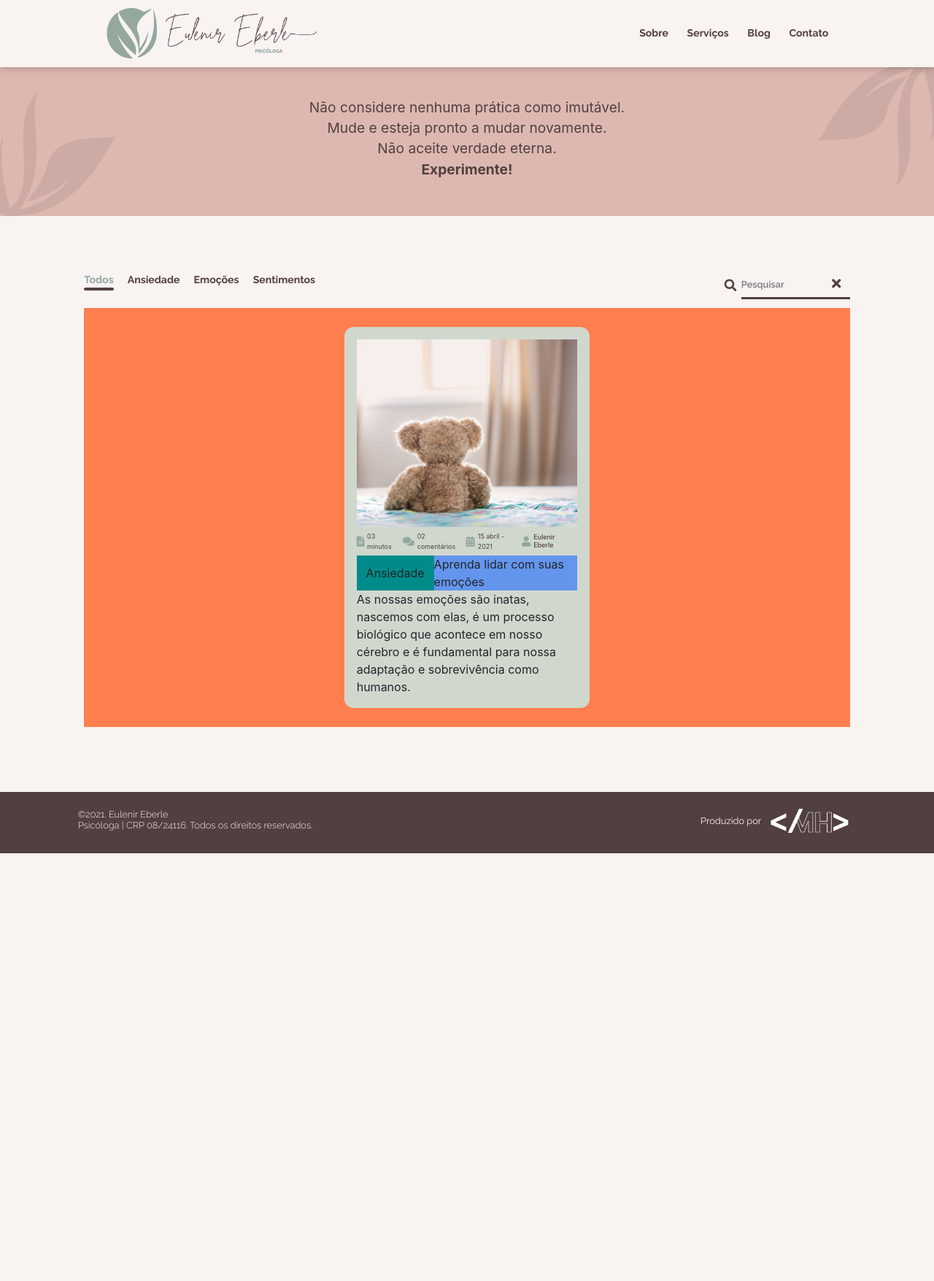
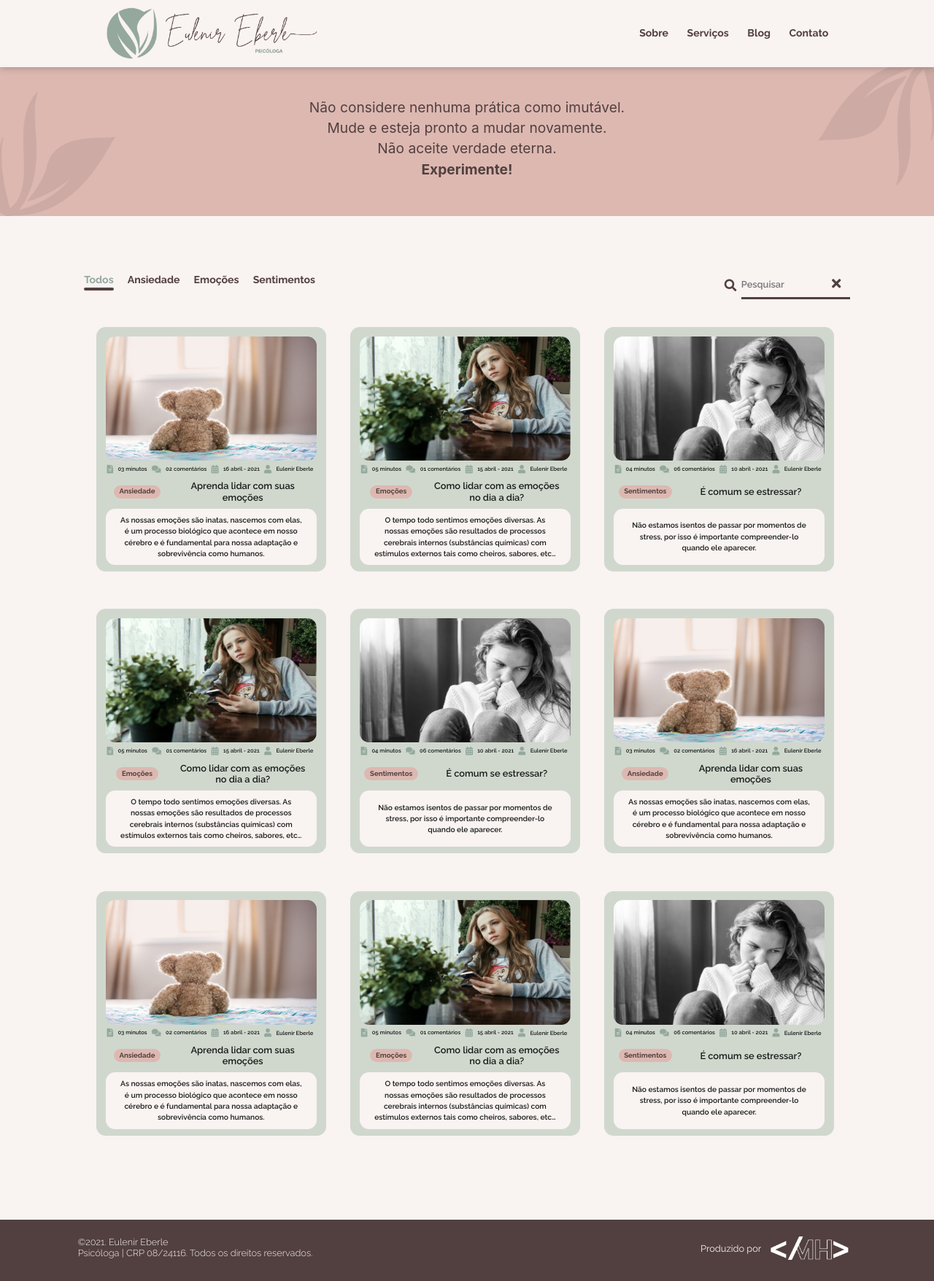
Before and after one commit to MH-Borges/Eulenir_Eberle_Psicologa, a PHP site: page /Blog_PAGE.html in a window 1280 px wide. Shown: the part 37-1792 px from the top of the page at 73% size. Before the commit the page ends 1206 px from the top, so only its background shows below. Run offline with PHP 8.4, Linux system fonts and the light colour scheme; some libraries are stand-ins or nearby versions.

Commit message:
Blog Page done

```diff
--- a/Blog_PAGE.html
+++ b/Blog_PAGE.html
@@ -78,9 +78,9 @@
         <div class="Itens_blog">
             <ul>
                 <li class="active" data-filter="*">Todos</li>
-                <li data-filter=".preto">Ansiedade</li>
-                <li data-filter=".recicla">Emoções</li>
-                <li data-filter=".sabao">Sentimentos</li>
+                <li data-filter=".ansiedade">Ansiedade</li>
+                <li data-filter=".emocoes">Emoções</li>
+                <li data-filter=".sentimento">Sentimentos</li>
             </ul>
             <form action="#">
                 <input type="text" placeholder="Pesquisar">
@@ -91,19 +91,141 @@
 
 
         <div class="Cards_Blog_Page">
-            <div class="card_blog mix alcool">
-                <img src="Imgs/img01.jpg" alt="">
+            <a class="mix ansiedade" href="">
+                <div class="card_blog">
+                    <div id="img"><img src="Imgs/img01_BG.jpg" alt=""></div>
                     <div class="icons_blog_page">
                         <i class="fas fa-file-alt"></i><p>03 minutos</p>
                         <i class="fas fa-comments"></i><p>02 comentários</p>
+                        <i class="fas fa-calendar-alt"></i><p>16 abril - 2021</p>
+                        <i class="fas fa-user"></i><h3>Eulenir Eberle</h3>
+                    </div>
+                    <div class="tag"><p>Ansiedade</p></div>
+                    <div class="title_blog"><h4>Aprenda lidar com suas emoções</h4></div>
+                    <p class="prev">As nossas emoções são inatas, nascemos com elas, é um processo biológico que acontece em nosso cérebro e é fundamental para nossa adaptação e sobrevivência como humanos.
+                    </p>
+                </div>
+            </a>
+            <a class="mix emocoes" href="">
+                <div class="card_blog">
+                    <div id="img"><img src="Imgs/img03_BG.jpg" alt=""></div>
+                    <div class="icons_blog_page">
+                        <i class="fas fa-file-alt"></i><p>05 minutos</p>
+                        <i class="fas fa-comments"></i><p>01 comentários</p>
                         <i class="fas fa-calendar-alt"></i><p>15 abril - 2021</p>
                         <i class="fas fa-user"></i><h3>Eulenir Eberle</h3>
                     </div>
-                <div class="tag">Ansiedade</div>
-                <div class="title_blog">Aprenda lidar com suas emoções</div>
-                <p>As nossas emoções são inatas, nascemos com elas, é um processo biológico que acontece em nosso cérebro e é fundamental para nossa adaptação e sobrevivência como humanos.
+                    <div class="tag"><p>Emoções</p></div>
+                    <div class="title_blog"><h4>Como lidar com as emoções no dia a dia?</h4></div>
+                    <p class="prev">O tempo todo sentimos emoções diversas. As nossas emoções são resultados de processos cerebrais internos (substâncias químicas) com estímulos externos tais como cheiros, sabores, etc…
                     </p>
                 </div>
+            </a>
+            <a class="mix sentimento" href="">
+                <div class="card_blog">
+                    <div id="img"><img src="Imgs/img02_BG.jpg" alt=""></div>
+                    <div class="icons_blog_page">
+                        <i class="fas fa-file-alt"></i><p>04 minutos</p>
+                        <i class="fas fa-comments"></i><p>06 comentários</p>
+                        <i class="fas fa-calendar-alt"></i><p>10 abril - 2021</p>
+                        <i class="fas fa-user"></i><h3>Eulenir Eberle</h3>
+                    </div>
+                    <div class="tag"><p>Sentimentos</p></div>
+                    <div class="title_blog"><h4>É comum se estressar?</h4></div>
+                    <p class="prev">Não estamos isentos de passar por momentos de stress, por isso é importante compreender-lo quando ele aparecer.
+                    </p>
+                </div>
+            </a>
+            <a class="mix emocoes" href="">
+                <div class="card_blog">
+                    <div id="img"><img src="Imgs/img03_BG.jpg" alt=""></div>
+                    <div class="icons_blog_page">
+                        <i class="fas fa-file-alt"></i><p>05 minutos</p>
+                        <i class="fas fa-comments"></i><p>01 comentários</p>
+                        <i class="fas fa-calendar-alt"></i><p>15 abril - 2021</p>
+                        <i class="fas fa-user"></i><h3>Eulenir Eberle</h3>
+                    </div>
+                    <div class="tag"><p>Emoções</p></div>
+                    <div class="title_blog"><h4>Como lidar com as emoções no dia a dia?</h4></div>
+                    <p class="prev">O tempo todo sentimos emoções diversas. As nossas emoções são resultados de processos cerebrais internos (substâncias químicas) com estímulos externos tais como cheiros, sabores, etc…
+                    </p>
+                </div>
+            </a>
+            <a class="mix sentimento" href="">
+                <div class="card_blog">
+                    <div id="img"><img src="Imgs/img02_BG.jpg" alt=""></div>
+                    <div class="icons_blog_page">
+                        <i class="fas fa-file-alt"></i><p>04 minutos</p>
+                        <i class="fas fa-comments"></i><p>06 comentários</p>
+                        <i class="fas fa-calendar-alt"></i><p>10 abril - 2021</p>
+                        <i class="fas fa-user"></i><h3>Eulenir Eberle</h3>
+                    </div>
+                    <div class="tag"><p>Sentimentos</p></div>
+                    <div class="title_blog"><h4>É comum se estressar?</h4></div>
+                    <p class="prev">Não estamos isentos de passar por momentos de stress, por isso é importante compreender-lo quando ele aparecer.
+                    </p>
+                </div>
+            </a>
+            <a class="mix ansiedade" href="">
+                <div class="card_blog">
+                    <div id="img"><img src="Imgs/img01_BG.jpg" alt=""></div>
+                    <div class="icons_blog_page">
+                        <i class="fas fa-file-alt"></i><p>03 minutos</p>
+                        <i class="fas fa-comments"></i><p>02 comentários</p>
+                        <i class="fas fa-calendar-alt"></i><p>16 abril - 2021</p>
+                        <i class="fas fa-user"></i><h3>Eulenir Eberle</h3>
+                    </div>
+                    <div class="tag"><p>Ansiedade</p></div>
+                    <div class="title_blog"><h4>Aprenda lidar com suas emoções</h4></div>
+                    <p class="prev">As nossas emoções são inatas, nascemos com elas, é um processo biológico que acontece em nosso cérebro e é fundamental para nossa adaptação e sobrevivência como humanos.
+                    </p>
+                </div>
+            </a>
+            <a class="mix ansiedade" href="">
+                <div class="card_blog">
+                    <div id="img"><img src="Imgs/img01_BG.jpg" alt=""></div>
+                    <div class="icons_blog_page">
+                        <i class="fas fa-file-alt"></i><p>03 minutos</p>
+                        <i class="fas fa-comments"></i><p>02 comentários</p>
+                        <i class="fas fa-calendar-alt"></i><p>16 abril - 2021</p>
+                        <i class="fas fa-user"></i><h3>Eulenir Eberle</h3>
+                    </div>
+                    <div class="tag"><p>Ansiedade</p></div>
+                    <div class="title_blog"><h4>Aprenda lidar com suas emoções</h4></div>
+                    <p class="prev">As nossas emoções são inatas, nascemos com elas, é um processo biológico que acontece em nosso cérebro e é fundamental para nossa adaptação e sobrevivência como humanos.
+                    </p>
+                </div>
+            </a>
+            <a class="mix emocoes" href="">
+                <div class="card_blog">
+                    <div id="img"><img src="Imgs/img03_BG.jpg" alt=""></div>
+                    <div class="icons_blog_page">
+                        <i class="fas fa-file-alt"></i><p>05 minutos</p>
+                        <i class="fas fa-comments"></i><p>01 comentários</p>
+                        <i class="fas fa-calendar-alt"></i><p>15 abril - 2021</p>
+                        <i class="fas fa-user"></i><h3>Eulenir Eberle</h3>
+                    </div>
+                    <div class="tag"><p>Emoções</p></div>
+                    <div class="title_blog"><h4>Como lidar com as emoções no dia a dia?</h4></div>
+                    <p class="prev">O tempo todo sentimos emoções diversas. As nossas emoções são resultados de processos cerebrais internos (substâncias químicas) com estímulos externos tais como cheiros, sabores, etc…
+                    </p>
+                </div>
+            </a>
+            <a class="mix sentimento" href="">
+                <div class="card_blog">
+                    <div id="img"><img src="Imgs/img02_BG.jpg" alt=""></div>
+                    <div class="icons_blog_page">
+                        <i class="fas fa-file-alt"></i><p>04 minutos</p>
+                        <i class="fas fa-comments"></i><p>06 comentários</p>
+                        <i class="fas fa-calendar-alt"></i><p>10 abril - 2021</p>
+                        <i class="fas fa-user"></i><h3>Eulenir Eberle</h3>
+                    </div>
+                    <div class="tag"><p>Sentimentos</p></div>
+                    <div class="title_blog"><h4>É comum se estressar?</h4></div>
+                    <p class="prev">Não estamos isentos de passar por momentos de stress, por isso é importante compreender-lo quando ele aparecer.
+                    </p>
+                </div>
+            </a>
         </div>
     </div>
 </section>
--- a/css/compiler/_Blog_PAGE.scss
+++ b/css/compiler/_Blog_PAGE.scss
@@ -127,32 +127,49 @@
             display: flex;
             position: relative;
             flex-wrap: wrap;
-            background-color: coral;
-            padding: 1vw 0;
-            justify-content: space-around;
             margin: 1vw 0;
+            justify-content: flex-start;
+            a{
+                width: 30%;
+                color: $Black;
+                text-decoration: none;
+                margin: 2vw 1.3vw;
                 .card_blog{
-                margin: 1vw;
+                    width: 100%;
+                    height: 100%;
                     display: flex;
                     position: relative;
                     flex-wrap: wrap;
-                width: 32%;
                     background-color: $Green_T;
-                padding: 1.3vw;
+                    padding: 1vw;
                     border-radius: 1vw;
+                    font-family: 'Raleway';
+                    #img{
+                        width: 100%;
+                        height: 55%;
+                        img{
+                            border-radius: 1vw;
+                            width:100%;
+                            height: 100%;
+                        }
+                    }
                     .icons_blog_page{
+                        width: 100%;
+                        height: 5%;
                         display: flex;
                         position: relative;
                         align-items: center;
-                    justify-content: center;
-                    color: $Brown;
+                        justify-content: space-around;
+                        margin-top: 0.3vw;
                         i{
-                        font-size: 1.1vw;
+                            font-size: 0.9vw;
                             color: $Green;
+                            margin: 0;
                         }
                         p, h3{
-                        font-size: 0.7vw;
-                        padding: 0.5vw 0.3vw;
+                            font-size: 0.6vw;
+                            font-weight: 600;
+                            padding: 0 0.2vw;
                             margin: 0;
                         }
                     }
@@ -161,21 +178,48 @@
                         position: relative;
                         justify-content: center;
                         align-items: center;
-                    width: 35%;
-                    background-color: darkcyan;
+                        width: 30%;
+                        height: 15%;
+                        p{
+                            margin: 0;
+                            font-size: 0.75vw;
+                            font-weight: 700;
+                            background-color: $Pink;
+                            padding: 0.15vw 0.6vw;
+                            border-radius: 1vw;
+                            color: $Brown;
+                        }
                     }
                     .title_blog{
                         display: flex;
                         position: relative;
                         justify-content: center;
                         align-items: center;
-                    width: 65%;
-                    background-color: cornflowerblue;
+                        width: 70%;
+                        height: 15%;
+                        padding: 0.5vw;
+                        h4{
+                            font-weight: 600;
+                            text-align: center;
+                            margin: 0;
+                            font-size: 1vw;
                         }
-                p{
+                    }
+                    .prev{
+                        display: flex;
+                        align-items: center;
+                        height: 25%;
+                        background-color: $White;
                         margin: 0;
+                        text-align: center;
+                        padding: 0 1.5vw;
+                        border-radius: 1vw;
+                        font-weight: 600;
+                        font-size: 0.8vw;
+                        overflow: hidden;
                     }
                 }
             }
         }
     }
+}
--- a/css/style.css
+++ b/css/style.css
@@ -1340,28 +1340,48 @@ footer .rodapeBox p a {
   position: relative;
   -ms-flex-wrap: wrap;
       flex-wrap: wrap;
-  background-color: coral;
-  padding: 1vw 0;
-  -ms-flex-pack: distribute;
-      justify-content: space-around;
   margin: 1vw 0;
+  -webkit-box-pack: start;
+      -ms-flex-pack: start;
+          justify-content: flex-start;
 }
 
-#cards_blog .container .Cards_Blog_Page .card_blog {
-  margin: 1vw;
+#cards_blog .container .Cards_Blog_Page a {
+  width: 30%;
+  color: #171A18;
+  text-decoration: none;
+  margin: 2vw 1.3vw;
+}
+
+#cards_blog .container .Cards_Blog_Page a .card_blog {
+  width: 100%;
+  height: 100%;
   display: -webkit-box;
   display: -ms-flexbox;
   display: flex;
   position: relative;
   -ms-flex-wrap: wrap;
       flex-wrap: wrap;
-  width: 32%;
   background-color: #D0D8CE;
-  padding: 1.3vw;
+  padding: 1vw;
   border-radius: 1vw;
+  font-family: 'Raleway';
 }
 
-#cards_blog .container .Cards_Blog_Page .card_blog .icons_blog_page {
+#cards_blog .container .Cards_Blog_Page a .card_blog #img {
+  width: 100%;
+  height: 55%;
+}
+
+#cards_blog .container .Cards_Blog_Page a .card_blog #img img {
+  border-radius: 1vw;
+  width: 100%;
+  height: 100%;
+}
+
+#cards_blog .container .Cards_Blog_Page a .card_blog .icons_blog_page {
+  width: 100%;
+  height: 5%;
   display: -webkit-box;
   display: -ms-flexbox;
   display: flex;
@@ -1369,24 +1389,25 @@ footer .rodapeBox p a {
   -webkit-box-align: center;
       -ms-flex-align: center;
           align-items: center;
-  -webkit-box-pack: center;
-      -ms-flex-pack: center;
-          justify-content: center;
-  color: #51403F;
+  -ms-flex-pack: distribute;
+      justify-content: space-around;
+  margin-top: 0.3vw;
 }
 
-#cards_blog .container .Cards_Blog_Page .card_blog .icons_blog_page i {
-  font-size: 1.1vw;
+#cards_blog .container .Cards_Blog_Page a .card_blog .icons_blog_page i {
+  font-size: 0.9vw;
   color: #94A89D;
-}
-
-#cards_blog .container .Cards_Blog_Page .card_blog .icons_blog_page p, #cards_blog .container .Cards_Blog_Page .card_blog .icons_blog_page h3 {
-  font-size: 0.7vw;
-  padding: 0.5vw 0.3vw;
   margin: 0;
 }
 
-#cards_blog .container .Cards_Blog_Page .card_blog .tag {
+#cards_blog .container .Cards_Blog_Page a .card_blog .icons_blog_page p, #cards_blog .container .Cards_Blog_Page a .card_blog .icons_blog_page h3 {
+  font-size: 0.6vw;
+  font-weight: 600;
+  padding: 0 0.2vw;
+  margin: 0;
+}
+
+#cards_blog .container .Cards_Blog_Page a .card_blog .tag {
   display: -webkit-box;
   display: -ms-flexbox;
   display: flex;
@@ -1397,11 +1418,21 @@ footer .rodapeBox p a {
   -webkit-box-align: center;
       -ms-flex-align: center;
           align-items: center;
-  width: 35%;
-  background-color: darkcyan;
+  width: 30%;
+  height: 15%;
 }
 
-#cards_blog .container .Cards_Blog_Page .card_blog .title_blog {
+#cards_blog .container .Cards_Blog_Page a .card_blog .tag p {
+  margin: 0;
+  font-size: 0.75vw;
+  font-weight: 700;
+  background-color: #DDB8B1;
+  padding: 0.15vw 0.6vw;
+  border-radius: 1vw;
+  color: #51403F;
+}
+
+#cards_blog .container .Cards_Blog_Page a .card_blog .title_blog {
   display: -webkit-box;
   display: -ms-flexbox;
   display: flex;
@@ -1412,12 +1443,34 @@ footer .rodapeBox p a {
   -webkit-box-align: center;
       -ms-flex-align: center;
           align-items: center;
-  width: 65%;
-  background-color: cornflowerblue;
+  width: 70%;
+  height: 15%;
+  padding: 0.5vw;
 }
 
-#cards_blog .container .Cards_Blog_Page .card_blog p {
+#cards_blog .container .Cards_Blog_Page a .card_blog .title_blog h4 {
+  font-weight: 600;
+  text-align: center;
   margin: 0;
+  font-size: 1vw;
+}
+
+#cards_blog .container .Cards_Blog_Page a .card_blog .prev {
+  display: -webkit-box;
+  display: -ms-flexbox;
+  display: flex;
+  -webkit-box-align: center;
+      -ms-flex-align: center;
+          align-items: center;
+  height: 25%;
+  background-color: #F9F3F2;
+  margin: 0;
+  text-align: center;
+  padding: 0 1.5vw;
+  border-radius: 1vw;
+  font-weight: 600;
+  font-size: 0.8vw;
+  overflow: hidden;
 }
 
 /* Medium Device = 1200px */
```
Also changed, not shown: Imgs/img01_BG.jpg (added), Imgs/img02_BG.jpg (added), Imgs/img03_BG.jpg (added), 1 other file. Lines whose indentation alone changed are shown as unchanged.
